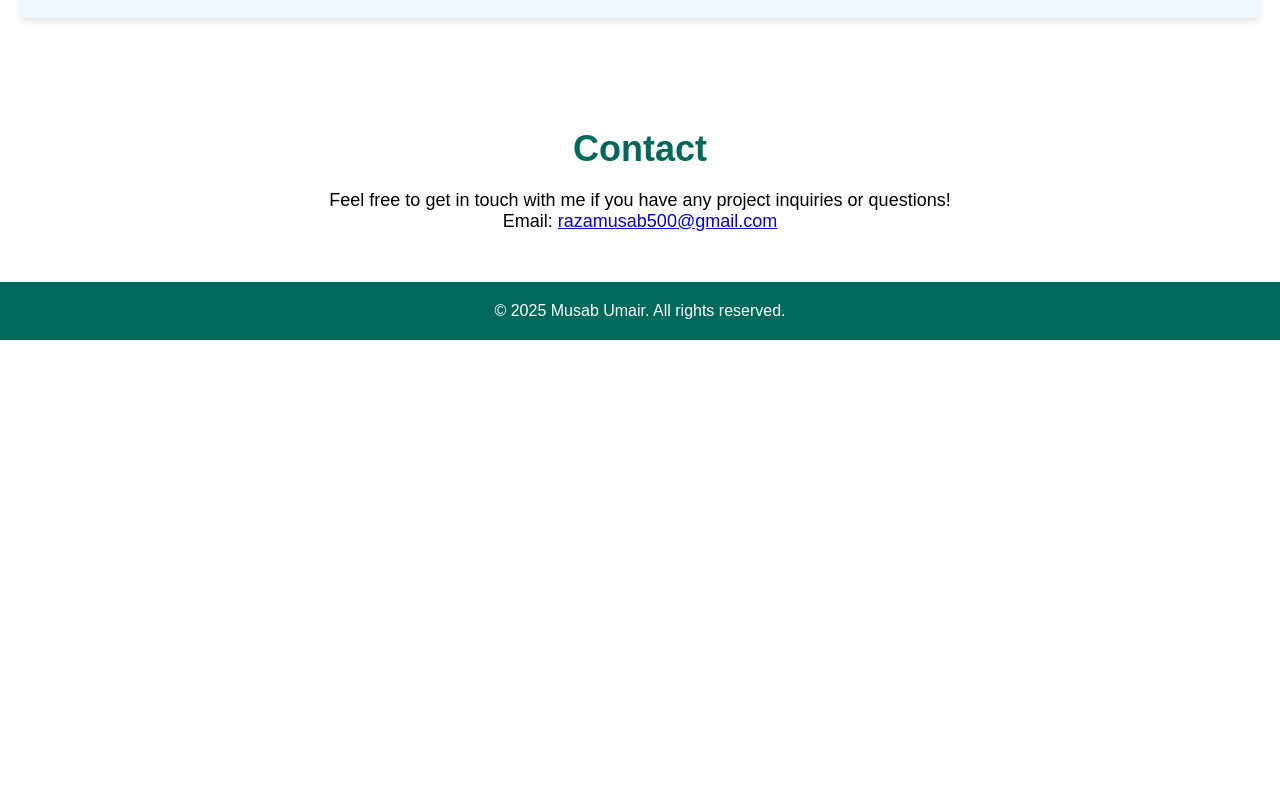
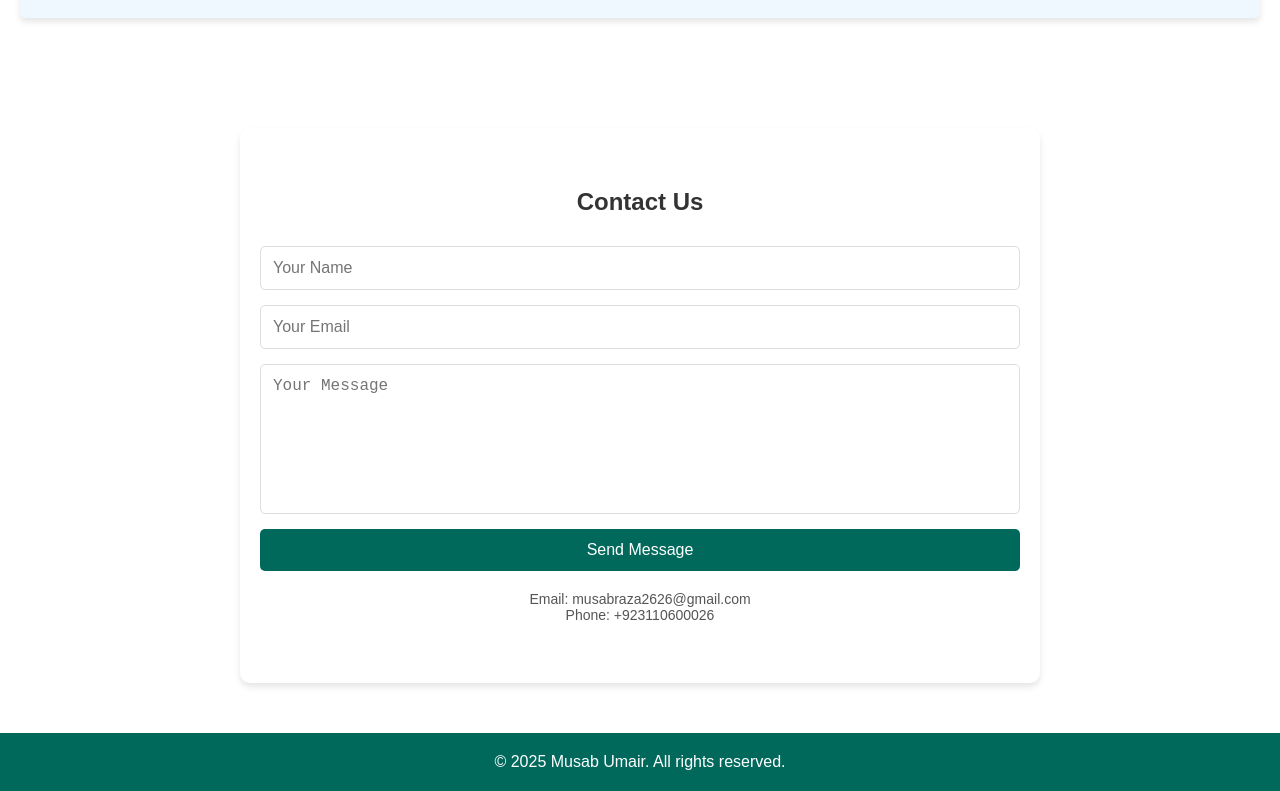
Before and after one commit to MusabUmair28/Musab-Umair, a plain HTML site: page index.html in a window 1280 px wide. Shown: the part 1965-2756 px from the top of the page. Before the commit the page ends 2305 px from the top, so only its background shows below. Drawn offline with Linux system fonts and the light colour scheme.

Commit message:
cotact us updated

```diff
--- a/Styles/styles.css
+++ b/Styles/styles.css
@@ -217,3 +217,68 @@ footer p {
         font-size: 16px;
     }
 }
+
+
+.contact-section {
+    background: #fff;
+    padding: 60px 20px;
+    max-width: 800px;
+    margin: 50px auto;
+    box-shadow: 0 4px 6px rgba(0, 0, 0, 0.1);
+    border-radius: 10px;
+}
+
+.contact-section h2 {
+    text-align: center;
+    margin-bottom: 30px;
+    color: #333;
+}
+
+.contact-form {
+    display: flex;
+    flex-direction: column;
+    gap: 15px;
+}
+
+.contact-form input,
+.contact-form textarea,
+.contact-form button {
+    width: 100%;
+    padding: 12px;
+    border: 1px solid #ddd;
+    border-radius: 5px;
+    font-size: 16px;
+}
+
+.contact-form textarea {
+    resize: none;
+    height: 150px;
+}
+
+.contact-form button {
+    background: #00695C;
+    color: white;
+    border: none;
+    cursor: pointer;
+    transition: background 0.3s;
+}
+
+.contact-form button:hover {
+    background: #c2ccc2;
+}
+
+.contact-info {
+    text-align: center;
+    margin-top: 20px;
+}
+
+.contact-info p {
+    color: #555;
+    font-size: 14px;
+}
+
+@media (max-width: 600px) {
+    .contact-section {
+        padding: 40px 15px;
+    }
+}
--- a/index.html
+++ b/index.html
@@ -75,13 +75,17 @@
                     <br>
         </div>
     </section>
-
-    <!-- Contact Section -->
-    <section id="contact" class="section">
-        <div class="container">
-            <h2>Contact</h2>
-            <p>Feel free to get in touch with me if you have any project inquiries or questions!</p>
-            <p>Email: <a href="mailto:razamusab500@gmail.com">razamusab500@gmail.com</a></p>
+    <section class="contact-section">
+        <h2>Contact Us</h2>
+        <form class="contact-form">
+            <input type="text" name="name" placeholder="Your Name" required>
+            <input type="email" name="email" placeholder="Your Email" required>
+            <textarea name="message" placeholder="Your Message" required></textarea>
+            <button type="submit">Send Message</button>
+        </form>
+        <div class="contact-info">
+            <p>Email: musabraza2626@gmail.com</p>
+            <p>Phone: +923110600026</p>
         </div>
     </section>
 
```
